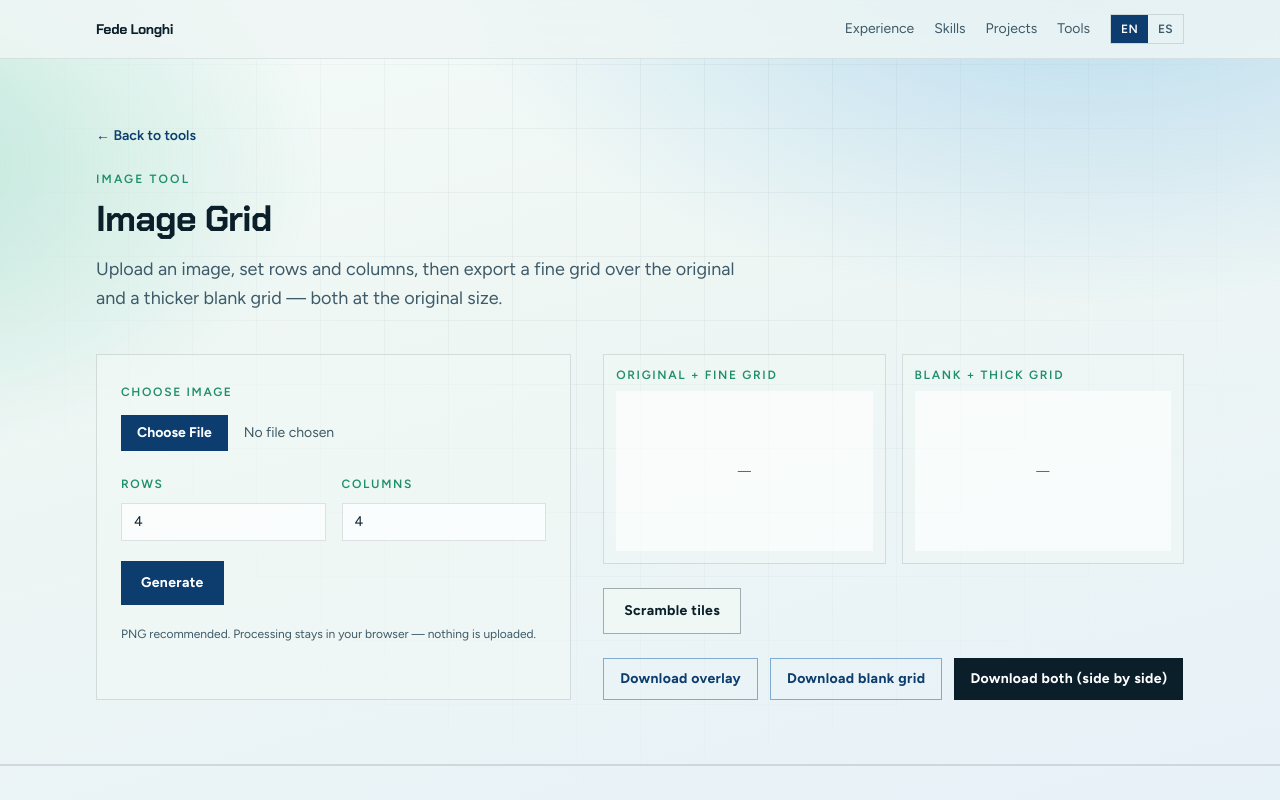
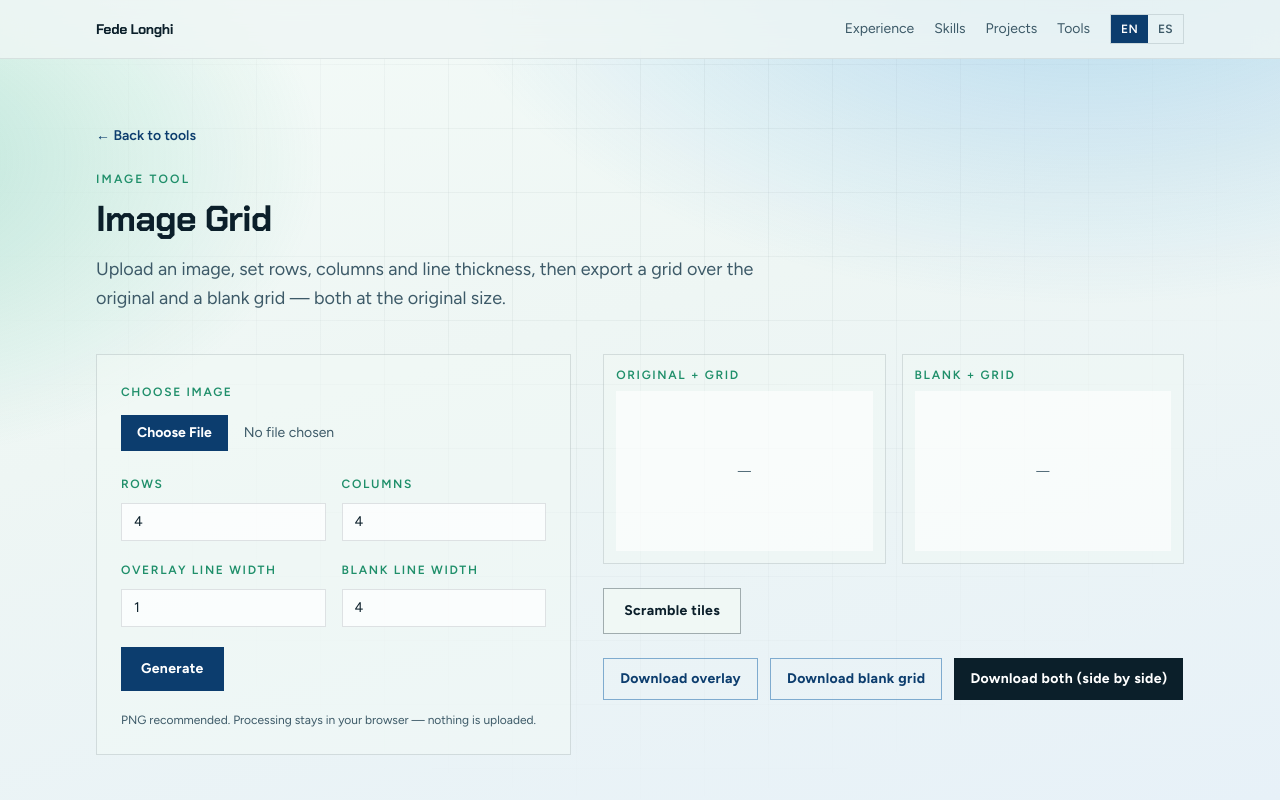
Before and after one commit to fede-longhi/me, a Next.js app: page /tools/image-grid in a window 1280 px wide. Shown: the top 800 px of the page. Built offline with nearby package versions, Linux system fonts and the light colour scheme.

Commit message:
grosor de la grilla customizable

```diff
--- a/src/app/tools/image-grid/page.tsx
+++ b/src/app/tools/image-grid/page.tsx
@@ -5,7 +5,7 @@ import { ImageGridTool } from "@/components/tools/ImageGridTool";
 export const metadata: Metadata = {
   title: "Image Grid — Tools — Fede Longhi",
   description:
-    "Generate a fine grid overlay and a thick blank grid from an uploaded image. / Generá una grilla fina sobre una imagen y una grilla gruesa en blanco.",
+    "Generate a grid overlay and a blank grid from an uploaded image, with adjustable line thickness. / Generá una grilla sobre una imagen y una en blanco, con grosor de línea ajustable.",
 };
 
 export default function ImageGridPage() {
--- a/src/components/tools/ImageGridTool.tsx
+++ b/src/components/tools/ImageGridTool.tsx
@@ -21,6 +21,8 @@ const copy: Record<
     upload: string;
     rows: string;
     cols: string;
+    overlayWidth: string;
+    blankWidth: string;
     generate: string;
     scramble: string;
     overlayTitle: string;
@@ -30,6 +32,7 @@ const copy: Record<
     downloadBoth: string;
     hint: string;
     invalidGrid: string;
+    invalidWidth: string;
     noImage: string;
     generateFirst: string;
   }
@@ -37,38 +40,44 @@ const copy: Record<
   en: {
     eyebrow: "Image tool",
     title: "Image Grid",
-    lead: "Upload an image, set rows and columns, then export a fine grid over the original and a thicker blank grid — both at the original size.",
+    lead: "Upload an image, set rows, columns and line thickness, then export a grid over the original and a blank grid — both at the original size.",
     upload: "Choose image",
     rows: "Rows",
     cols: "Columns",
+    overlayWidth: "Overlay line width",
+    blankWidth: "Blank line width",
     generate: "Generate",
     scramble: "Scramble tiles",
-    overlayTitle: "Original + fine grid",
-    blankTitle: "Blank + thick grid",
+    overlayTitle: "Original + grid",
+    blankTitle: "Blank + grid",
     downloadOverlay: "Download overlay",
     downloadBlank: "Download blank grid",
     downloadBoth: "Download both (side by side)",
     hint: "PNG recommended. Processing stays in your browser — nothing is uploaded.",
     invalidGrid: "Rows and columns must be whole numbers of at least 1.",
+    invalidWidth: "Line widths must be whole numbers of at least 1.",
     noImage: "Load an image first.",
     generateFirst: "Generate the images first.",
   },
   es: {
     eyebrow: "Herramienta de imagen",
     title: "Grilla de imagen",
-    lead: "Subí una imagen, definí filas y columnas, y exportá una grilla fina sobre la original y una grilla gruesa en blanco — ambas al tamaño original.",
+    lead: "Subí una imagen, definí filas, columnas y grosor de línea, y exportá una grilla sobre la original y una grilla en blanco — ambas al tamaño original.",
     upload: "Elegir imagen",
     rows: "Filas",
     cols: "Columnas",
+    overlayWidth: "Grosor overlay",
+    blankWidth: "Grosor en blanco",
     generate: "Generar",
     scramble: "Desordenar cuadrados",
-    overlayTitle: "Original + grilla fina",
-    blankTitle: "Blanco + grilla gruesa",
+    overlayTitle: "Original + grilla",
+    blankTitle: "Blanco + grilla",
     downloadOverlay: "Descargar overlay",
     downloadBlank: "Descargar grilla en blanco",
     downloadBoth: "Descargar ambas (lado a lado)",
     hint: "Se recomienda PNG. Todo se procesa en tu navegador — no se sube nada.",
     invalidGrid: "Filas y columnas tienen que ser enteros de al menos 1.",
+    invalidWidth: "Los grosores tienen que ser enteros de al menos 1.",
     noImage: "Cargá una imagen primero.",
     generateFirst: "Generá las imágenes primero.",
   },
@@ -89,6 +98,8 @@ export function ImageGridTool() {
 
   const [rowsInput, setRowsInput] = useState("4");
   const [colsInput, setColsInput] = useState("4");
+  const [overlayWidthInput, setOverlayWidthInput] = useState("1");
+  const [blankWidthInput, setBlankWidthInput] = useState("4");
   const [source, setSource] = useState<HTMLImageElement | null>(null);
   const [fileName, setFileName] = useState("image");
   const [overlayUrl, setOverlayUrl] = useState<string | null>(null);
@@ -100,11 +111,18 @@ export function ImageGridTool() {
 
   const rows = Number.parseInt(rowsInput, 10);
   const cols = Number.parseInt(colsInput, 10);
+  const overlayWidth = Number.parseInt(overlayWidthInput, 10);
+  const blankWidth = Number.parseInt(blankWidthInput, 10);
   const gridValid =
     Number.isInteger(rows) &&
     Number.isInteger(cols) &&
     rows >= 1 &&
     cols >= 1;
+  const widthsValid =
+    Number.isInteger(overlayWidth) &&
+    Number.isInteger(blankWidth) &&
+    overlayWidth >= 1 &&
+    blankWidth >= 1;
 
   const baseName = useMemo(
     () => fileName.replace(/\.[^.]+$/, "") || "image",
@@ -137,6 +155,11 @@ export function ImageGridTool() {
     const img = new Image();
     img.onload = () => {
       URL.revokeObjectURL(url);
+      const suggested = Math.max(
+        3,
+        Math.round(Math.min(img.naturalWidth, img.naturalHeight) / 250),
+      );
+      setBlankWidthInput(String(suggested));
       setSource(img);
     };
     img.onerror = () => {
@@ -156,23 +179,23 @@ export function ImageGridTool() {
       setError(t.invalidGrid);
       return false;
     }
+    if (!widthsValid) {
+      setError(t.invalidWidth);
+      return false;
+    }
     return true;
   }
 
   function generate() {
     if (!ensureReady() || !source) return;
 
-    const thick = Math.max(
-      3,
-      Math.round(Math.min(source.naturalWidth, source.naturalHeight) / 250),
-    );
-    const overlay = renderOverlayGrid(source, rows, cols, 1);
+    const overlay = renderOverlayGrid(source, rows, cols, overlayWidth);
     const blank = renderBlankGrid(
       source.naturalWidth,
       source.naturalHeight,
       rows,
       cols,
-      thick,
+      blankWidth,
     );
 
     setError(null);
@@ -193,6 +216,7 @@ export function ImageGridTool() {
 
     const scrambled = renderScrambledImage(source, rows, cols, {
       withFineGrid: true,
+      fineLineWidth: overlayWidth,
     });
 
     setError(null);
@@ -271,6 +295,32 @@ export function ImageGridTool() {
                 step={1}
                 value={colsInput}
                 onChange={(event) => setColsInput(event.target.value)}
+                className="mt-2 w-full border border-line bg-white/70 px-3 py-2 text-sm text-ink outline-none focus:border-blue"
+              />
+            </label>
+            <label className="block">
+              <span className="text-xs font-semibold uppercase tracking-[0.14em] text-green">
+                {t.overlayWidth}
+              </span>
+              <input
+                type="number"
+                min={1}
+                step={1}
+                value={overlayWidthInput}
+                onChange={(event) => setOverlayWidthInput(event.target.value)}
+                className="mt-2 w-full border border-line bg-white/70 px-3 py-2 text-sm text-ink outline-none focus:border-blue"
+              />
+            </label>
+            <label className="block">
+              <span className="text-xs font-semibold uppercase tracking-[0.14em] text-green">
+                {t.blankWidth}
+              </span>
+              <input
+                type="number"
+                min={1}
+                step={1}
+                value={blankWidthInput}
+                onChange={(event) => setBlankWidthInput(event.target.value)}
                 className="mt-2 w-full border border-line bg-white/70 px-3 py-2 text-sm text-ink outline-none focus:border-blue"
               />
             </label>
--- a/src/lib/grid-tool.ts
+++ b/src/lib/grid-tool.ts
@@ -124,7 +124,7 @@ export function renderScrambledImage(
   image: HTMLImageElement | ImageBitmap,
   rows: number,
   cols: number,
-  options?: { withFineGrid?: boolean },
+  options?: { withFineGrid?: boolean; fineLineWidth?: number },
 ) {
   const width = "naturalWidth" in image ? image.naturalWidth : image.width;
   const height = "naturalHeight" in image ? image.naturalHeight : image.height;
@@ -161,7 +161,7 @@ export function renderScrambledImage(
     drawGrid(ctx, width, height, {
       rows,
       cols,
-      lineWidth: 1,
+      lineWidth: options?.fineLineWidth ?? 1,
       strokeStyle: "rgba(0, 0, 0, 0.75)",
     });
   }
```
